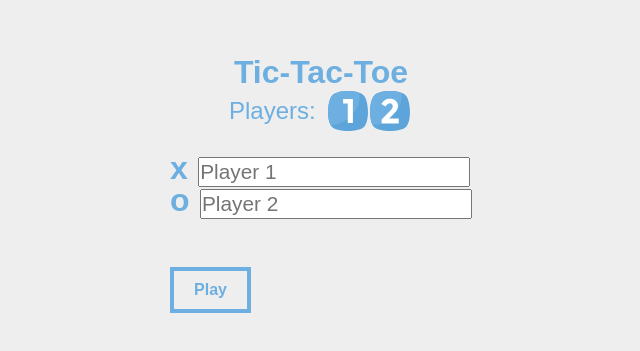
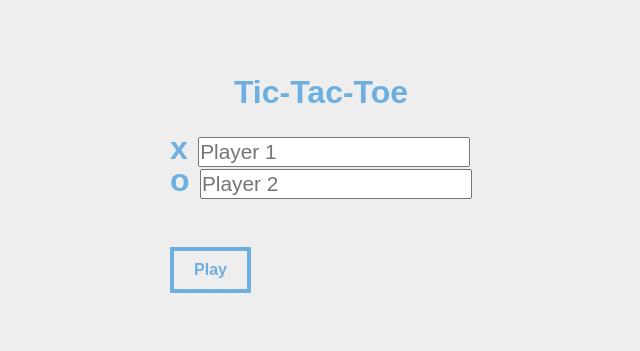
Before and after one commit to TheRandomCrew/TicTacToe-JS, a website: page index.html in a window 1280 px wide. Shown: the part 217-568 px from the top of the page, without its empty margins (319-959 px from the left). Drawn offline with Linux system fonts and the light colour scheme; a web font is replaced by a local one.

Commit message:
[fix] removed options to play against PC
What?: #3

Breaking Changes?

```diff
--- a/index.html
+++ b/index.html
@@ -12,11 +12,6 @@
   <body>
     <div id="landing-container">
       <h1>Tic-Tac-Toe</h1>
-      <div class="players">
-        <span class="players-text">Players:</span>
-        <button class="one-player"></button>
-        <button class="two-players"></button>
-      </div>
       <form id="players-form">
         <div class="player-names">
           <div class="player-1">
```
